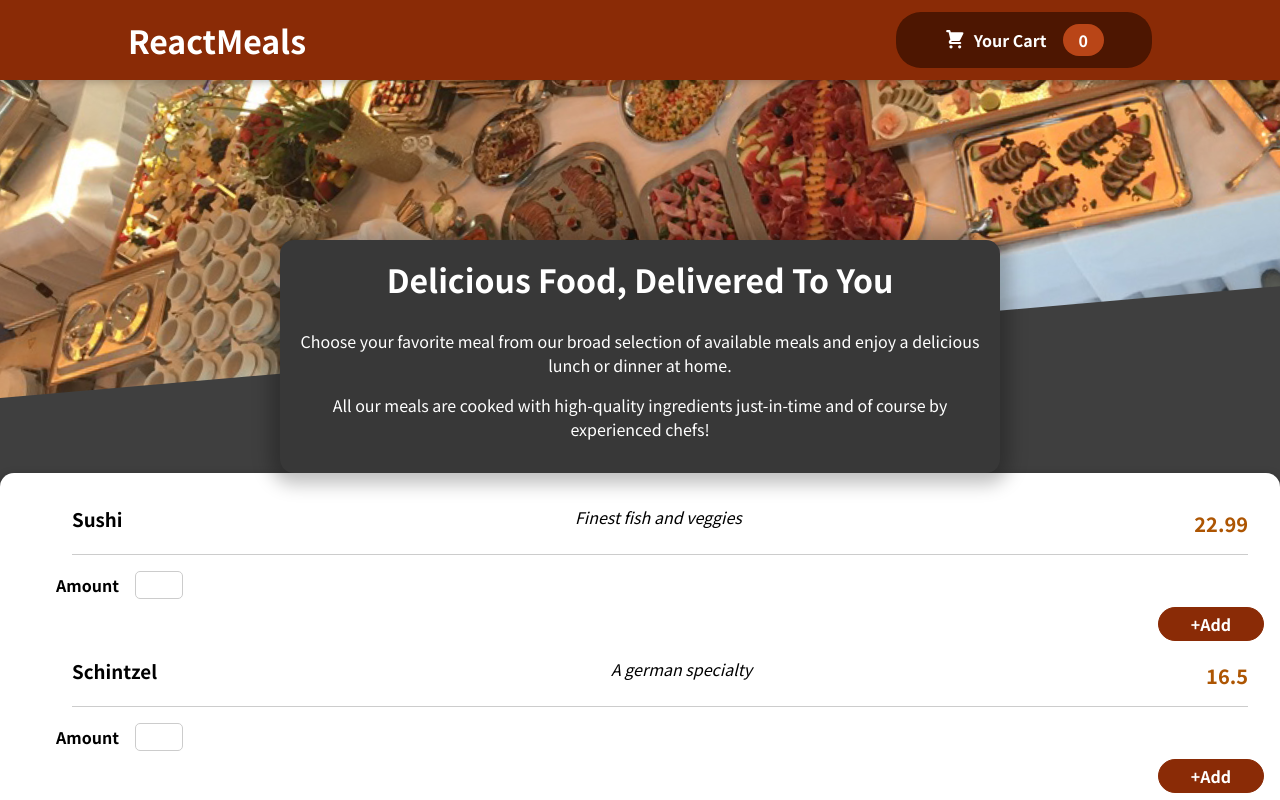
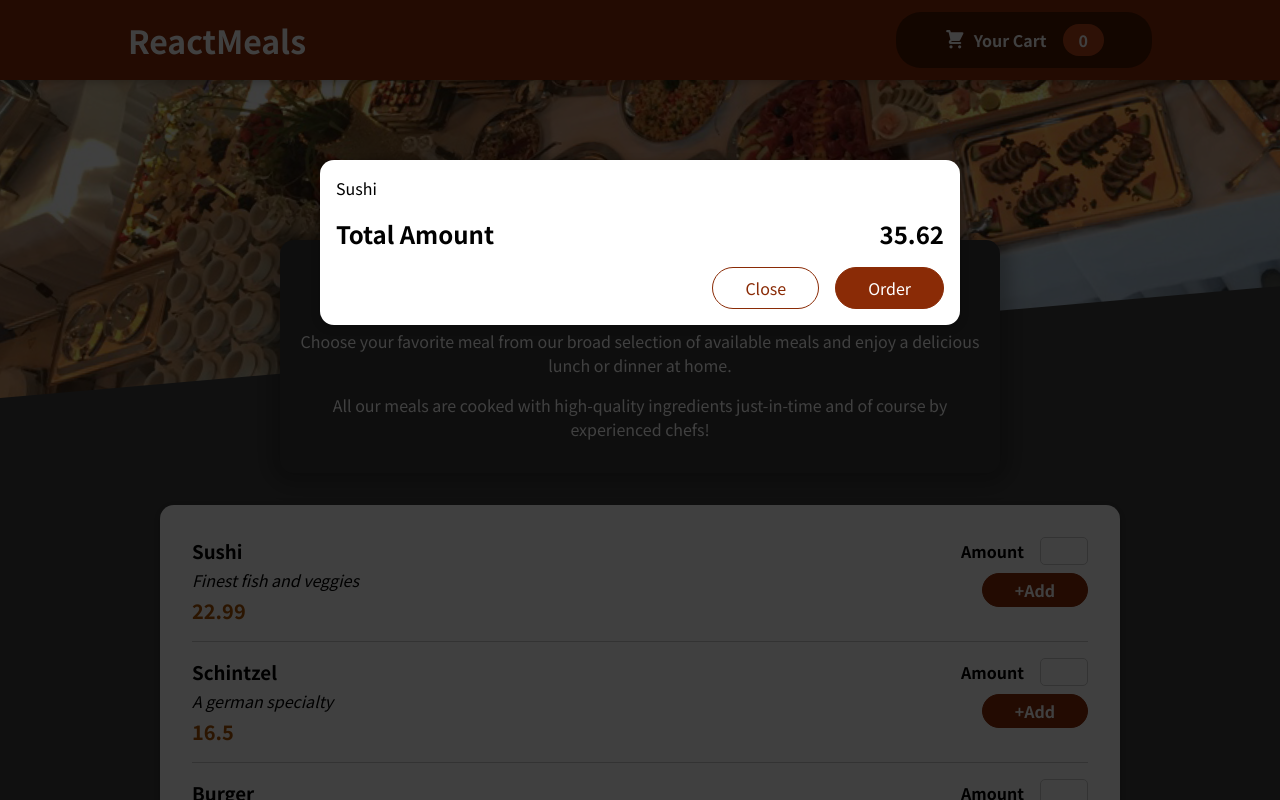
Before and after one commit to Soumyadeb2000/React-Restaurant-App, a React (Create React App) app: page / in a window 1280 px wide. Shown: the top 800 px of the page. Built offline with nearby package versions, Linux system fonts and the light colour scheme.

Commit message:
Making a hard Coded Cart without any Functionality

```diff
--- a/public/index.html
+++ b/public/index.html
@@ -28,6 +28,7 @@
   </head>
   <body>
     <noscript>You need to enable JavaScript to run this app.</noscript>
+    <div id="overlays"></div>
     <div id="root"></div>
     <!--
       This HTML file is a template.
--- a/src/App.js
+++ b/src/App.js
@@ -1,10 +1,14 @@
 import React from "react";
 import Header from "./Components/Layout/Header";
+import MealsList from "./Components/Meals/MealsList";
+import Cart from "./Components/Cart/Cart";
 
 function App() {
   return (
     <React.Fragment>
+      <Cart />
       <Header />
+      <MealsList />
     </React.Fragment>
   );
 }
--- /dev/null
+++ b/src/Components/Cart/Cart.js
@@ -0,0 +1,31 @@
+import React from "react";
+import classes from "./Cart.module.css"
+import Modal from "../UI/Modal";
+
+const cartItems = [
+    { id: '1', name: "Sushi", amount: 2, price: 12.99 }
+].map(item => {
+    return (
+        <li>{item.name}</li>
+    );
+});
+
+
+
+const Cart = props => {
+    return (
+        <Modal>
+            <ul className={classes["cart-items"]}>{cartItems}</ul>
+            <div className={classes.total}>
+                <span>Total Amount</span>
+                <span>35.62</span>
+            </div>
+            <div className={classes.actions}>
+                <button className={classes["button--alt"]}>Close</button>
+                <button className={classes.button}>Order</button>
+            </div>
+        </Modal>
+    );
+}
+
+export default Cart;
--- /dev/null
+++ b/src/Components/Cart/Cart.module.css
@@ -0,0 +1,46 @@
+.cart-items {
+  list-style: none;
+  margin: 0;
+  padding: 0;
+  max-height: 20rem;
+  overflow: auto;
+}
+
+.total {
+  display: flex;
+  justify-content: space-between;
+  align-items: center;
+  font-weight: bold;
+  font-size: 1.5rem;
+  margin: 1rem 0;
+}
+
+.actions {
+  text-align: right;
+}
+
+.actions button {
+  font: inherit;
+  cursor: pointer;
+  background-color: transparent;
+  border: 1px solid #8a2b06;
+  padding: 0.5rem 2rem;
+  border-radius: 25px;
+  margin-left: 1rem;
+}
+
+.actions button:hover,
+.actions button:active {
+  background-color: #5a1a01;
+  border-color: #5a1a01;
+  color: white;
+}
+
+.actions .button--alt {
+  color: #8a2b06;
+}
+
+.actions .button {
+  background-color: #8a2b06;
+  color: white;
+}
--- a/src/Components/Layout/Header.js
+++ b/src/Components/Layout/Header.js
@@ -3,7 +3,6 @@
 import banner from './meals.jpg';
 import CartButton from './HeaderCartButton';
 import Summary from "./Summary";
-import MealsList from "../Meals/MealsList";
 
 const Header = props => {
 
@@ -17,7 +16,6 @@
                 <img src={banner} alt='Error Loading' />
             </div>
             <Summary/>
-            <MealsList/>
         </React.Fragment>
     );
 }
--- a/src/Components/Meals/MealItem.js
+++ b/src/Components/Meals/MealItem.js
@@ -1,12 +1,18 @@
 import React from "react";
 import classes from './MealItem.module.css';
+import Form from "../UI/Form";
 
 const MealItem = props => {
     return (
         <li className={classes.meal}>
-            <h3>{props.name}</h3>
-            <div className={classes.description}>{props.desc}</div>
-            <div className={classes.price}>{props.price}</div>
+            <div>
+                <h3>{props.name}</h3>
+                <div className={classes.description}>{props.desc}</div>
+                <div className={classes.price}>{props.price}</div>
+            </div>
+            <div>
+                <Form />
+            </div>
         </li>
     );
 }
--- a/src/Components/Meals/MealsList.js
+++ b/src/Components/Meals/MealsList.js
@@ -2,25 +2,29 @@
 import classes from "./MealsList.module.css"
 import MealItem from "./MealItem";
 import Card from "../UI/Card";
-import Form from "../UI/Form";
+
 
 const list = [
     {
+        id: 1,
         name: 'Sushi',
         desc: 'Finest fish and veggies',
         price: 22.99
     },
     {
+        id: 2,
         name: 'Schintzel',
         desc: 'A german specialty',
         price: 16.50
     },
     {
+        id: 3,
         name: 'Burger',
         desc: 'American,raw,meaty',
         price: 12.99
     },
     {
+        id: 4,
         name: 'Green Bowl',
         desc: 'Healty and green',
         price: 10.99
@@ -31,19 +35,20 @@
 
     const meals = list.map((item) => {
         return (<React.Fragment>
-            <MealItem name={item.name} desc={item.desc} price={item.price} />
-            <Form />
+            <MealItem key={item.id} name={item.name} desc={item.desc} price={item.price} />
         </React.Fragment>
 
         );
     });
 
     return (
-        <Card className={classes.meals}>
+        <section className={classes.meals}>
+            <Card>
             <ul>
                 {meals}
             </ul>
-        </Card>
+            </Card>
+        </section>
     );
 }
 
--- a/src/Components/UI/Button.module.css
+++ /dev/null
@@ -1,20 +0,0 @@
-.form {
-    text-align: right;
-  }
-
-  .form button {
-    font: inherit;
-    cursor: pointer;
-    background-color: #8a2b06;
-    border: 1px solid #8a2b06;
-    color: white;
-    padding: 0.25rem 2rem;
-    border-radius: 20px;
-    font-weight: bold;
-  }
-
-  .form button:hover,
-  .form button:active {
-    background-color: #641e03;
-    border-color: #641e03;
-  }
--- a/src/Components/UI/Form.js
+++ b/src/Components/UI/Form.js
@@ -4,15 +4,14 @@
 const Form = props => {
     return (
         <div className={classes.form}>
-            <form >
+            <form>
                 <div className={classes.input}>
                     <label>Amount</label>
-                    <input name="amount" type="number" />
+                    <input name="amount" type="number"/>
                 </div>
                 <div>
                     <button>+Add</button>
                 </div>
-
             </form>
         </div>
     );
--- /dev/null
+++ b/src/Components/UI/Modal.js
@@ -0,0 +1,34 @@
+import React from "react";
+import ReactDOM from "react-dom";
+import classes from "./Modal.module.css"
+
+const Backdrop = props => {
+    return (
+        <div className={classes.backdrop}></div>
+    );
+}
+
+const ModalOverlay = props => {
+    return (
+        <div className={classes.modal}>
+            <div className={classes.content}>{props.children}</div>
+        </div>
+    );
+}
+
+const overlayElement = document.getElementById('overlays');
+
+const Modal = props => {
+    return (
+        <React.Fragment>
+            {ReactDOM.createPortal(
+                <Backdrop />
+                , overlayElement)}
+            {ReactDOM.createPortal(
+                <ModalOverlay>{props.children}</ModalOverlay>
+                , overlayElement)}
+        </React.Fragment>
+    );
+}
+
+export default Modal;
--- /dev/null
+++ b/src/Components/UI/Modal.module.css
@@ -0,0 +1,40 @@
+.backdrop {
+    position: fixed;
+    top: 0;
+    left: 0;
+    width: 100%;
+    height: 100vh;
+    z-index: 20;
+    background-color: rgba(0, 0, 0, 0.75);
+  }
+
+  .modal {
+    position: fixed;
+    top: 20vh;
+    left: 5%;
+    width: 90%;
+    background-color: white;
+    padding: 1rem;
+    border-radius: 14px;
+    box-shadow: 0 2px 8px rgba(0, 0, 0, 0.25);
+    z-index: 30;
+    animation: slide-down 300ms ease-out forwards;
+  }
+
+  @media (min-width: 768px) {
+    .modal {
+      width: 40rem;
+      left: calc(50% - 20rem);
+    }
+  }
+
+  @keyframes slide-down {
+    from {
+      opacity: 0;
+      transform: translateY(-3rem);
+    }
+    to {
+      opacity: 1;
+      transform: translateY(0);
+    }
+  }
```
Also changed, not shown: src/Components/UI/Button.js (deleted, +0 -10 lines).
